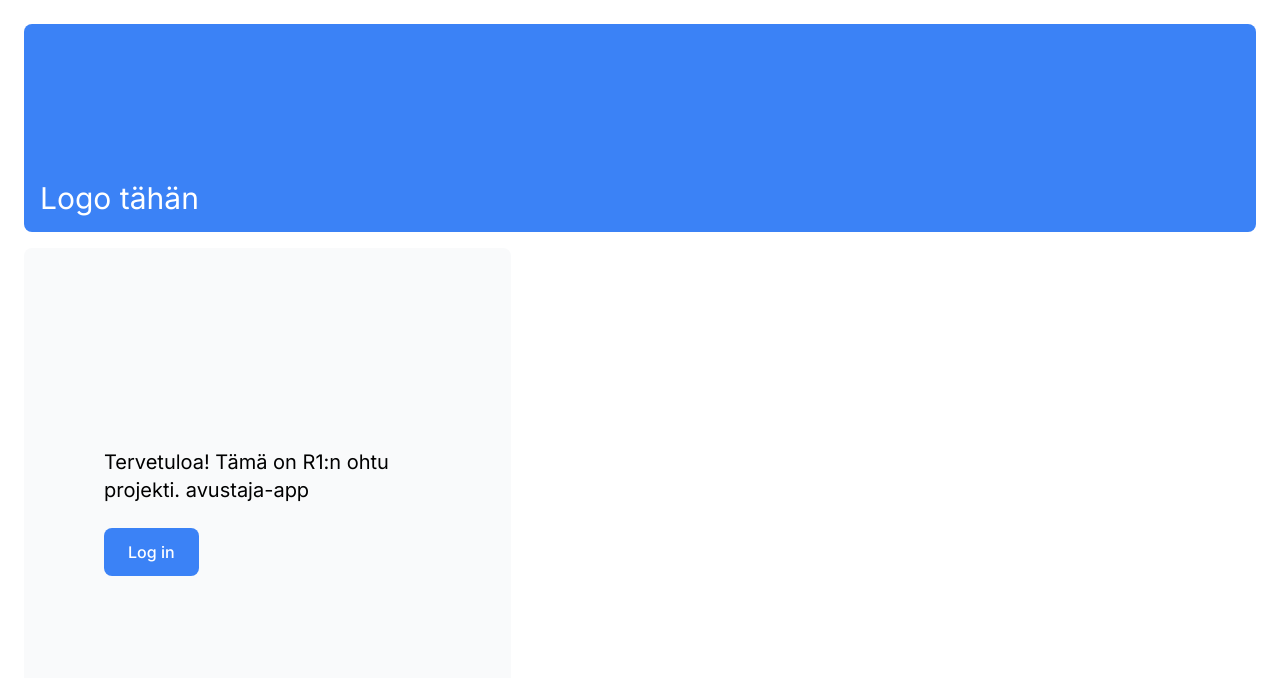
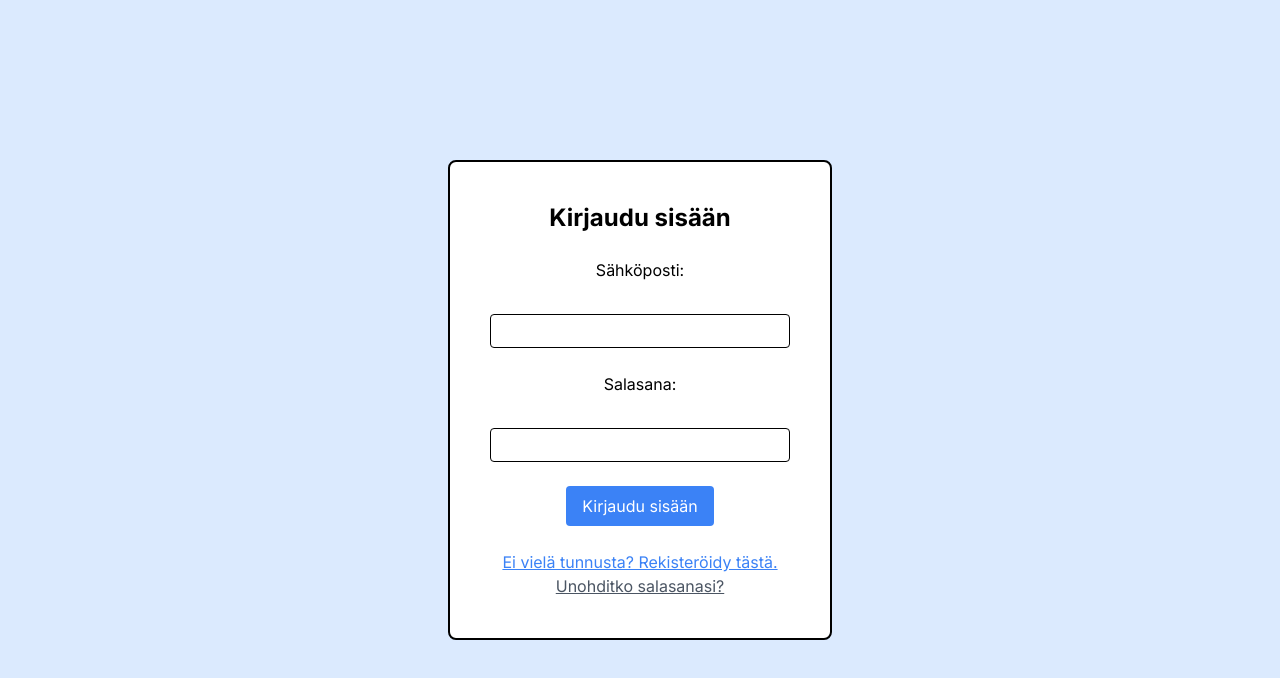
Before and after one commit to samitol/ese, a Next.js app in the folder avustaja-app/: page / in a window 1280 px wide. Shown: the top 678 px of the page. Built offline with nearby package versions, Linux system fonts and the light colour scheme.

Commit message:
Kirjautumissivun ensimmäinen versio

```diff
--- a/avustaja-app/app/page.js
+++ b/avustaja-app/app/page.js
@@ -1,26 +1,53 @@
-import Link from "next/link";
-import Image from "next/image";
-
-export default function Page() {
+import React from "react";
+export default function LoginPage() {
+  const InputField = ({ label, type, id, name }) => (
+    <div className="mb-6">
+      <label htmlFor={id} className="block mb-2">
+        {label}:
+      </label>
+      <br />
+      <input
+        type={type}
+        id={id}
+        name={name}
+        className="px-2 py-1 w-full box-border border border-black rounded"
+      />
+    </div>
+  );
+  const Button = ({ onClick, text }) => (
+    <button
+      onClick={onClick}
+      className="bg-blue-500 text-white px-4 py-2 rounded cursor-pointer"
+    >
+      {text}
+    </button>
+  );
   return (
-    <main className="flex min-h-screen flex-col p-6">
-      <div className="flex h-20 shrink-0 items-end rounded-lg bg-blue-500 p-4 md:h-52">
-        <h1 className="text-3xl text-white">Logo tähän</h1>
+    <div className="flex flex-col items-center justify-center min-h-screen bg-blue-100 p-4">
+      <div className="bg-white p-10 border-2 border-black rounded-lg w-full md:w-96">
+        <h1 className="text-2xl font-bold text-center mb-6">
+          <span className="font-bold">Kirjaudu sisään</span>
+        </h1>
+        <form className="text-center mb-6">
+          <InputField label="Sähköposti" type="email" id="email" name="email" />
+          <InputField
+            label="Salasana"
+            type="password"
+            id="password"
+            name="password"
+          />
+          <Button text="Kirjaudu sisään" />
+        </form>
+        <div className="text-center">
+          <a href="#" className="text-blue-500 underline">
+            Ei vielä tunnusta? Rekisteröidy tästä.
+          </a>
+          <br />
+          <a href="#" className="text-gray-600 underline">
+            Unohditko salasanasi?
+          </a>
+        </div>
       </div>
-      <div className="mt-4 flex grow flex-col gap-4 md:flex-row">
-        <div className="flex flex-col justify-center gap-6 rounded-lg bg-gray-50 px-6 py-10 md:w-2/5 md:px-20">
-          <p className="text-xl ">
-            Tervetuloa! Tämä on R1:n ohtu projekti. avustaja-app
-          </p>
-          <Link
-            href="/login"
-            className="flex items-center gap-5 self-start rounded-lg bg-blue-500 px-6 py-3 text-sm font-medium text-white transition-colors hover:bg-blue-400 md:text-base"
-          >
-            <span>Log in</span>
-          </Link>
-        </div>
-        <div className="flex items-center justify-center p-6 md:w-3/5 md:px-28 md:py-12"></div>
-      </div>
-    </main>
+    </div>
   );
 }
```
